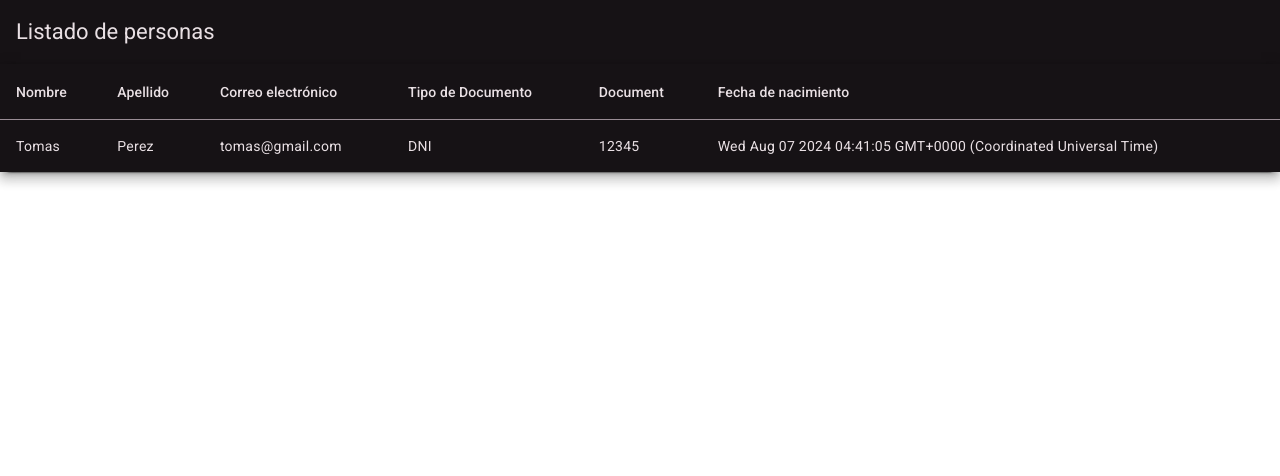
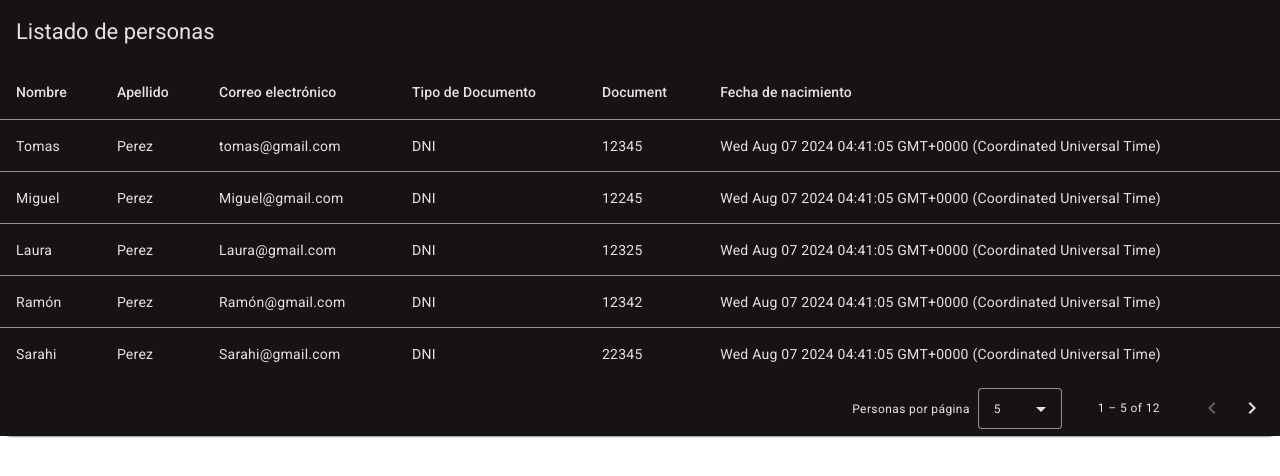
Before and after one commit to Ayilk/sean-frontend, an Angular app: page / in a window 1280 px wide. Shown: the top 476 px of the page. Built offline with nearby package versions, Linux system fonts and the light colour scheme.

Commit message:
Paginación

```diff
--- a/src/app/app.module.ts
+++ b/src/app/app.module.ts
@@ -9,6 +9,7 @@ import { provideAnimationsAsync } from '@angular/platform-browser/animations/asy
 
 //Angular Material
 import { MatSlideToggleModule } from '@angular/material/slide-toggle';
+import {MatPaginatorModule} from '@angular/material/paginator';
 import {MatToolbarModule} from '@angular/material/toolbar';
 import {MatTableModule} from '@angular/material/table';
 import {MatCardModule} from '@angular/material/card';
@@ -23,9 +24,10 @@ import {MatCardModule} from '@angular/material/card';
     BrowserModule,
     AppRoutingModule,
     MatSlideToggleModule,
+    MatPaginatorModule,
     MatToolbarModule,
+    MatTableModule,
     MatCardModule,
-    MatTableModule
   ],
   providers: [
     provideAnimationsAsync()
--- a/src/app/components/list-people/list-people.component.html
+++ b/src/app/components/list-people/list-people.component.html
@@ -37,4 +37,10 @@
     <tr mat-header-row *matHeaderRowDef="displayedColumns"></tr>
     <tr mat-row *matRowDef="let row; columns: displayedColumns"></tr>
   </table>
+  <mat-paginator
+                 [pageSize]="5"
+                 [pageSizeOptions]="[5, 10, 25, 100]"
+                 aria-label="Select page">
+</mat-paginator>
+
 </mat-card>
--- a/src/app/components/list-people/list-people.component.ts
+++ b/src/app/components/list-people/list-people.component.ts
@@ -1,5 +1,7 @@
-import { Component } from '@angular/core';
+import { AfterViewInit, Component, ViewChild } from '@angular/core';
 import { People } from '../../interfaces/people';
+import { MatPaginator } from '@angular/material/paginator';
+import { MatTableDataSource } from '@angular/material/table';
 
 const listPeople: People[] = [
   {
@@ -8,14 +10,126 @@ const listPeople: People[] = [
     email: "tomas@gmail.com",
     kindDocument: "DNI",
     document: 12345,
-    birthdayDate: new Date() }
+    birthdayDate: new Date()
+  },
+  {
+    name: "Miguel",
+    lastname: "Perez",
+    email: "Miguel@gmail.com",
+    kindDocument: "DNI",
+    document: 12245,
+    birthdayDate: new Date()
+  },
+  {
+    name: "Laura",
+    lastname: "Perez",
+    email: "Laura@gmail.com",
+    kindDocument: "DNI",
+    document: 12325,
+    birthdayDate: new Date()
+  },
+  {
+    name: "Ramón",
+    lastname: "Perez",
+    email: "Ramón@gmail.com",
+    kindDocument: "DNI",
+    document: 12342,
+    birthdayDate: new Date()
+  },
+  {
+    name: "Sarahi",
+    lastname: "Perez",
+    email: "Sarahi@gmail.com",
+    kindDocument: "DNI",
+    document: 22345,
+    birthdayDate: new Date()
+  },
+  {
+    name: "Joaquín",
+    lastname: "Perez",
+    email: "Joaquín@gmail.com",
+    kindDocument: "DNI",
+    document: 13345,
+    birthdayDate: new Date()
+  },
+  {
+    name: "Antonia",
+    lastname: "Perez",
+    email: "Antonia@gmail.com",
+    kindDocument: "DNI",
+    document: 12335,
+    birthdayDate: new Date()
+  },
+  {
+    name: "Manuel",
+    lastname: "Perez",
+    email: "Manuel@gmail.com",
+    kindDocument: "DNI",
+    document: 12343,
+    birthdayDate: new Date()
+  },
+  {
+    name: "Octavio",
+    lastname: "Perez",
+    email: "Octavio@gmail.com",
+    kindDocument: "DNI",
+    document: 42345,
+    birthdayDate: new Date()
+  },
+  {
+    name: "Tomas",
+    lastname: "Perez",
+    email: "tomas@gmail.com",
+    kindDocument: "DNI",
+    document: 12345,
+    birthdayDate: new Date()
+  },
+  {
+    name: "Tomas",
+    lastname: "Perez",
+    email: "tomas@gmail.com",
+    kindDocument: "DNI",
+    document: 12345,
+    birthdayDate: new Date()
+  },
+  {
+    name: "Tomas",
+    lastname: "Perez",
+    email: "tomas@gmail.com",
+    kindDocument: "DNI",
+    document: 12345,
+    birthdayDate: new Date()
+  }
+
+
 ];
+
 @Component({
   selector: 'app-list-people',
   templateUrl: './list-people.component.html',
   styleUrl: './list-people.component.css'
 })
-export class ListPeopleComponent {
+export class ListPeopleComponent implements AfterViewInit {
   displayedColumns: string[] = ["name", "lastname", "email", "kindDocument", "document", "birthdayDate"];
-  dataSource = listPeople;
+  //Esta propiedad la inicializamos en el constructor
+  dataSource : MatTableDataSource<People>;
+
+  //Lo primero que hacermos para colocar el paginador es colocar el viewchild
+  //Importamos VIewChild y MatPaginator
+  //Colocamos el signo de admiarción por que se queja de que no está inicializado
+  //No lo estamos inicializando en el constructor
+  @ViewChild(MatPaginator) paginator!: MatPaginator;
+
+  constructor(){
+    this.dataSource = new MatTableDataSource(listPeople);
+  }
+
+  ngAfterViewInit(): void {
+    //Para poder acceder al componente paginator el componente del viewchild ya debe estar renderizado
+    //Por eso lo colocamos en el componente ngAfterViewInit
+    this.dataSource.paginator = this.paginator;
+    this.dataSource.paginator._intl.itemsPerPageLabel = "Personas por página"
+  }
+
+
 }
```
